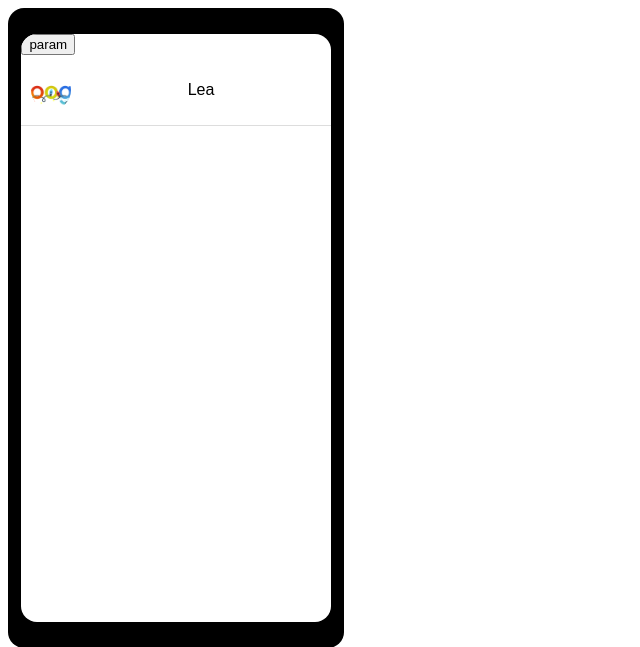
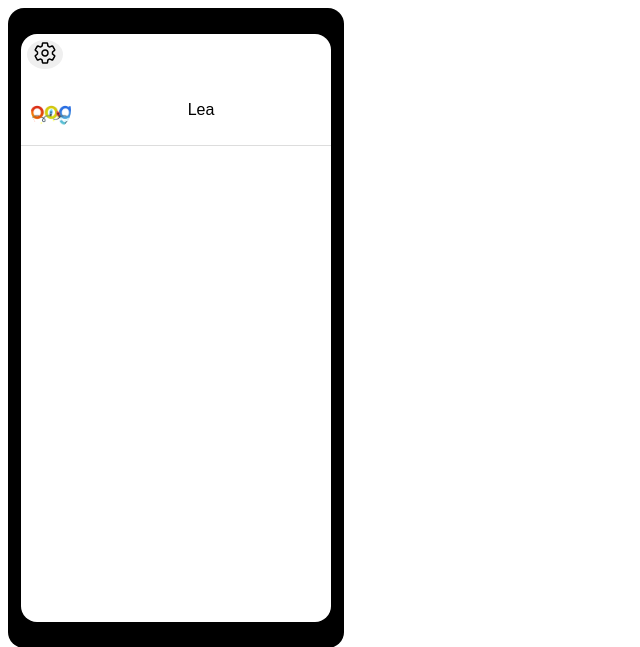
Before and after one commit to Jossl123/NuitDeLinfo2023, a PHP site: page / in a window 1280 px wide. Shown: the top 647 px of the page, without its empty margins (0-640 px from the left). Run offline with PHP 8.4, Linux system fonts and the light colour scheme.

Commit message:
Style du bouton params

```diff
--- a/src/public/conversations.php
+++ b/src/public/conversations.php
@@ -1,5 +1,7 @@
 <div id="conversations" class="panel">
-    <button id="param" onclick="toParams()">param</button>
+    <button id="param" onclick="toParams()">
+        <img src="img/settings.svg" alt="settings"/>
+    </button>
     <button class="conv" onclick="toDiscussion()">
         <div><img src="./img/caca.png" alt=""></div>
         <p>Lea</p>
--- a/src/public/css/phone/conversations.css
+++ b/src/public/css/phone/conversations.css
@@ -33,3 +33,14 @@
     flex: 1; /* Allow the text to take up remaining space */
     font-size: 16px; /* Set font size for the text */
 }
+
+#param {
+    border: none;
+    border-radius: 50%;
+    margin: 6px;
+}
+
+#param > img {
+    max-width: 24px;
+    max-height: 24px;
+}
```
Also changed, not shown: src/public/img/settings.svg (added).
